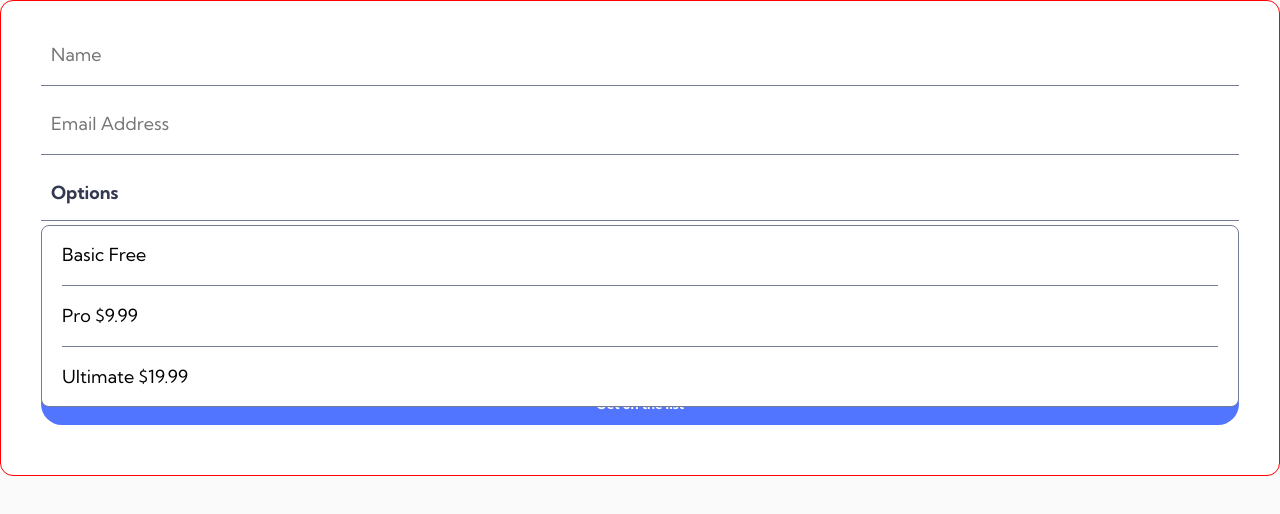
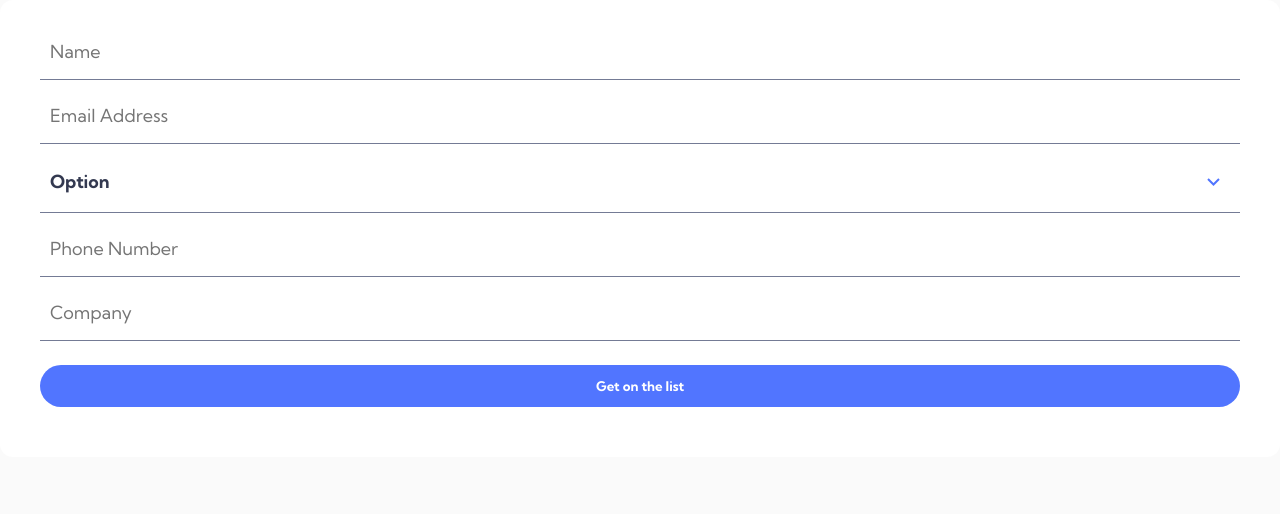
Before and after one commit to zetmosoma10/officelite, a React (Vite) app: page / in a window 1280 px wide. Shown: the top 514 px of the page. Built offline with nearby package versions, Linux system fonts and the light colour scheme.

Commit message:
add joi-browser and build form validation

```diff
--- a/package.json
+++ b/package.json
@@ -11,6 +11,7 @@
   },
   "dependencies": {
     "classnames": "^2.5.1",
+    "joi-browser": "^13.4.0",
     "react": "^18.2.0",
     "react-dom": "^18.2.0",
     "react-router": "^6.22.0"
--- a/src/components/Button.jsx
+++ b/src/components/Button.jsx
@@ -4,7 +4,6 @@ function Button({ children, className, size, color }) {
   const sizeClass = size && `btn-${size}`;
   const colorClass = color && `btn-${color}`;
   const allClasses = classnames(sizeClass, colorClass, className);
-  console.log(allClasses);
 
   return <button className={allClasses}>{children}</button>;
 }
--- a/src/components/Form.jsx
+++ b/src/components/Form.jsx
@@ -1,27 +1,149 @@
+import { useState } from "react";
 import Button from "./Button";
+import joi from "joi-browser";
+import { formSchema } from "../validateSchema";
 
-function Form({ children }) {
+function Form() {
+  const [formData, setFormData] = useState({
+    account: {
+      firstName: "",
+      email: "",
+      phone: "",
+      company: "",
+    },
+    error: {},
+  });
+  const [toggle, setToggle] = useState(false);
+
+  const errorStyles = {
+    borderColor: "#f05b5b",
+  };
+
+  const validate = () => {
+    const option = { abortEarly: false };
+    const results = joi.validate(formData.account, formSchema, option);
+    if (!results.error) return null;
+
+    const errors = {};
+
+    for (const item of results.error.details) {
+      const name = item.path[0];
+      const errorMessage = item.message;
+
+      errors[name] = errorMessage;
+    }
+
+    return errors;
+  };
+
+  const handleToggle = () => {
+    setToggle((prevToggle) => !prevToggle);
+  };
+
+  const handleChange = (e) => {
+    const { name, value } = e.target;
+    setFormData((prevFormData) => {
+      return {
+        ...prevFormData,
+        account: {
+          ...prevFormData.account,
+          [name]: value,
+        },
+      };
+    });
+  };
+  console.log(formData);
+
+  const handleSubmit = (e) => {
+    e.preventDefault();
+
+    const errors = validate();
+    setFormData((prevFormData) => {
+      return {
+        account: { ...prevFormData.account },
+        error: { ...errors },
+      };
+    });
+
+    if (errors) return;
+    console.log("submitted");
+  };
+
   return (
-    <form className="form">
-      <div className="input-container">
-        <input type="text" placeholder="Name" />
+    <form onSubmit={handleSubmit} className="form">
+      <div
+        style={formData.error.firstName && errorStyles}
+        className="input-container"
+      >
+        <input
+          type="text"
+          onChange={handleChange}
+          value={formData.account.firstName}
+          name="firstName"
+          placeholder="Name"
+        />
+        {formData.error.firstName && <img src="sign-up/icon-cross.svg" />}
       </div>
-      <div className="input-container">
-        <input type="email" placeholder="Email Address" />
+      <div
+        style={formData.error.email && errorStyles}
+        className="input-container"
+      >
+        <input
+          type="email"
+          onChange={handleChange}
+          value={formData.account.email}
+          name="email"
+          placeholder="Email Address"
+        />
+        {formData.error.email && <img src="sign-up/icon-cross.svg" />}
       </div>
       <div className="custom-dropdown">
-        <button className="dropdown-btn">Options</button>
-        <div className="options-container">
-          <div className="option basic">Basic Free</div>
-          <div className="option prop">Pro $9.99</div>
-          <div className="option ultimate">Ultimate $19.99</div>
+        <div onClick={handleToggle} className="dropdown-btn">
+          <div>Option {toggle && <span>Opened</span>} </div>
+          <img
+            className={toggle ? `arrow-up` : ""}
+            src="sign-up/icon-arrow-down.svg"
+          />
         </div>
+        {toggle ? (
+          <div className="options-container">
+            <div className="option basic">
+              Basic <span> Free</span>
+            </div>
+            <div className="option prop">
+              Pro <span>$9.99</span>
+            </div>
+            <div className="option ultimate">
+              Ultimate <span>$19.99</span>
+            </div>
+          </div>
+        ) : null}
       </div>
-      <div className="input-container">
-        <input type="text" placeholder="Phone Number" />
+      <div
+        style={formData.error.phone && errorStyles}
+        className="input-container"
+      >
+        <input
+          type="text"
+          onChange={handleChange}
+          value={formData.account.phone}
+          name="phone"
+          placeholder="Phone Number"
+        />
+        {formData.error.phone && <img src="sign-up/icon-cross.svg" />}
       </div>
-      <div className="input-container">
-        <input type="text" placeholder="Company" />
+      <div
+        style={formData.error.company && errorStyles}
+        className="input-container"
+      >
+        <input
+          type="text"
+          onChange={handleChange}
+          value={formData.account.company}
+          name="company"
+          placeholder="Company"
+        />
+        {formData.error.company && <img src="sign-up/icon-cross.svg" />}
       </div>
       <Button className="btn" size="lg" color="blue">
         Get on the list
--- a/src/index.css
+++ b/src/index.css
@@ -265,8 +265,6 @@ li {
 /* FORMS */
 
 .form {
-  border: 1px solid red;
-
   border-radius: 13px;
   padding: 4rem 4rem 5rem;
   background-color: var(--white);
@@ -288,6 +286,9 @@ input,
   border-bottom: 1px solid var(--text);
   padding-bottom: 1.6rem;
   margin-bottom: 2.4rem;
+  display: flex;
+  justify-content: space-between;
+  align-items: center;
 }
 
 .custom-dropdown {
@@ -300,12 +301,16 @@ input,
   text-align: left;
   border-bottom: 1px solid var(--text);
   padding-bottom: 1.6rem;
+  padding-right: 2rem;
   font-weight: bold;
   color: var(--headings);
+  display: flex;
+  justify-content: space-between;
+  align-items: center;
+  cursor: pointer;
 }
 
 .options-container {
-  /* display: none; */
   position: absolute;
   z-index: 2;
   border: 1px solid var(--text);
@@ -320,6 +325,13 @@ input,
   padding-bottom: 1.6rem;
   border-bottom: 1px solid var(--text);
   margin-bottom: 1.6rem;
+  cursor: pointer;
+  font-weight: bold;
+  color: var(--headings);
+}
+
+.option > span {
+  opacity: 0.4;
 }
 
 .option.ultimate {
@@ -327,3 +339,7 @@ input,
   border: 0;
   margin: 0;
 }
+
+.arrow-up {
+  transform: rotate(180deg);
+}
--- /dev/null
+++ b/src/validateSchema.js
@@ -0,0 +1,8 @@
+import joi, { schema, validate } from "joi-browser";
+
+export const formSchema = {
+  firstName: joi.string().alphanum().min(2).required(),
+  email: joi.string().email().required(),
+  phone: joi.string().required(),
+  company: joi.string().required(),
+};
```
Also changed, not shown: 1 other file (tests, documents, lock files or other folders).
